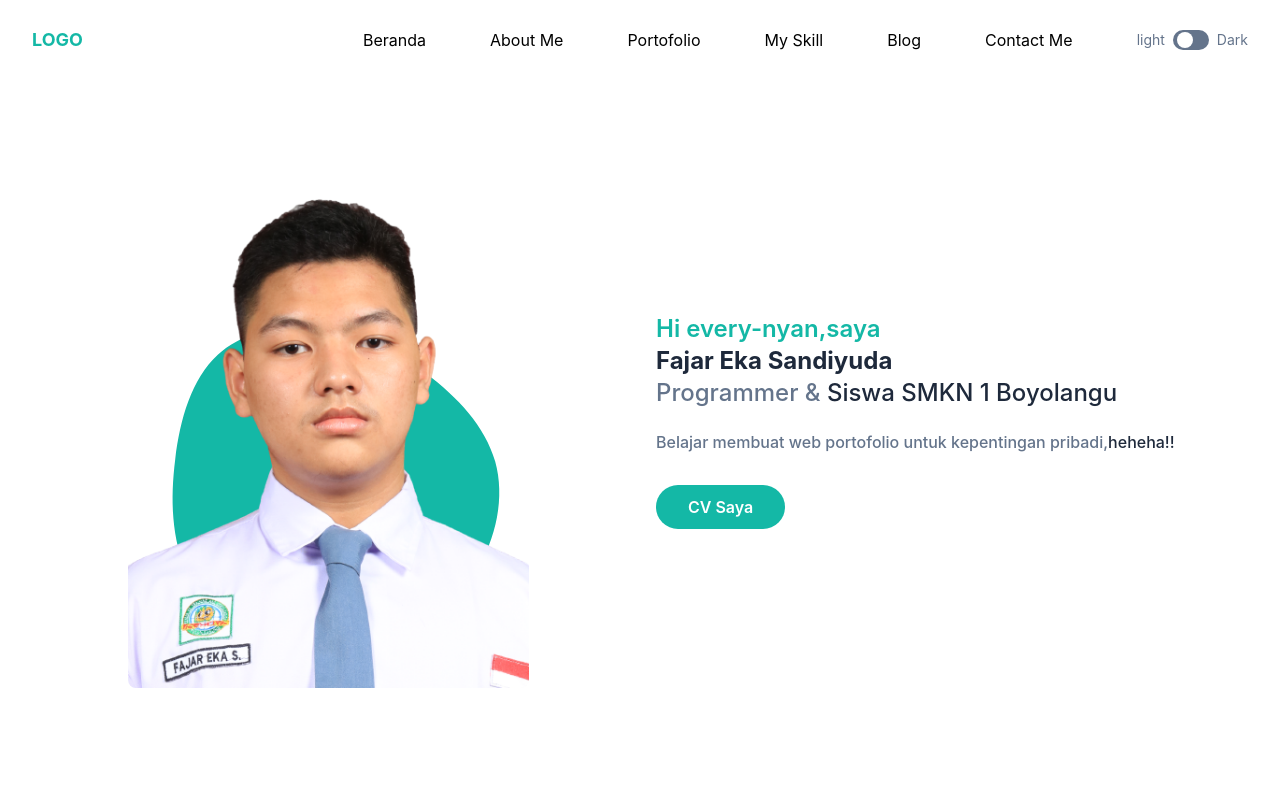
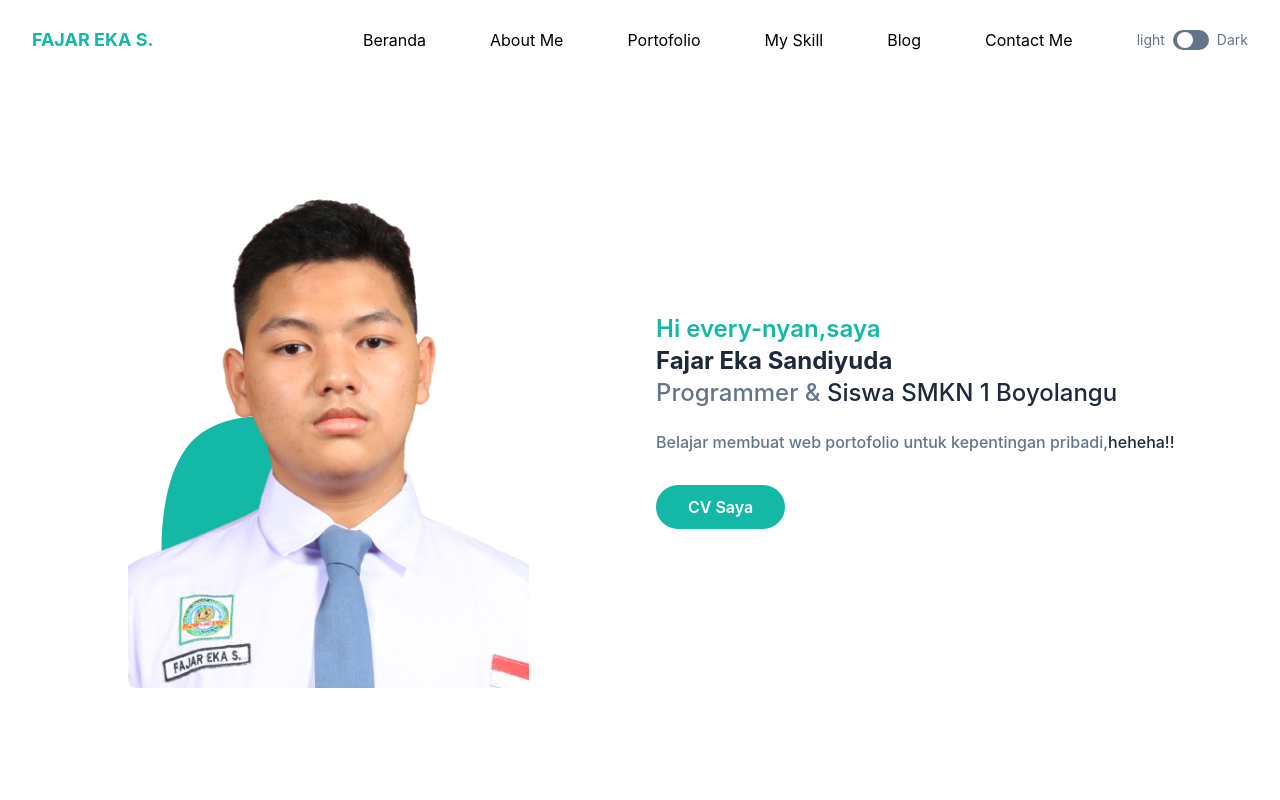
Before and after one commit to fajareka1/fajareka1.github.io, a website: page index.html in a window 1280 px wide. Shown: the top 800 px of the page. Drawn offline with nearby package versions, Linux system fonts and the light colour scheme.

Commit message:
Update index.html

```diff
--- a/index.html
+++ b/index.html
@@ -648,7 +648,7 @@ body{
         <div class="container">
             <div class="flex items-center justify-between relative">
                 <div class="px-4" data-aos="fade-down" data-aos-duration="1000">
-                    <a class="font-bold text-lg text-teal-500 block py-6" href="">LOGO</a>
+                    <a class="font-bold text-lg text-teal-500 block py-6" href="">FAJAR EKA S.</a>
                 </div>
                 <div class="flex items-center justify-center px-4">
                     <button id="humburger" name="humberger" type="button" class="block absolute right-4 lg:hidden">
@@ -714,7 +714,7 @@ body{
                                 <div class="tooltip-arrow" data-popper-arrow></div>
                             </div>
                             <span class="absolute bottom-0 z-[8] top-18 mx-auto sm:left-28 lg:left-24 md:left-28 " data-aos="zoom-in" data-aos-duration="1200">
-                                <svg class="" viewBox="0 0 200 200" width="400" height="400" xmlns="http://www.w3.org/2000/svg">
+                                <svg class="" viewBox="0 0 200 200" width="300" height="300" xmlns="http://www.w3.org/2000/svg">
                                     <path fill="#14b8a6" d="M49.1,-57.3C64.6,-45.6,78.6,-31,83.6,-13.2C88.5,4.5,84.3,25.4,73.8,41.8C63.4,58.2,46.6,70.1,27.7,77.8C8.7,85.5,-12.5,89,-30.4,82.7C-48.3,76.5,-62.9,60.6,-70.5,42.9C-78.2,25.2,-78.9,5.6,-76.4,-14.3C-74,-34.3,-68.3,-54.5,-55.1,-66.6C-41.8,-78.7,-20.9,-82.7,-2,-80.3C16.8,-77.8,33.7,-69,49.1,-57.3Z" transform="translate(100 100)" />
                                 </svg>
                             </span>
```
